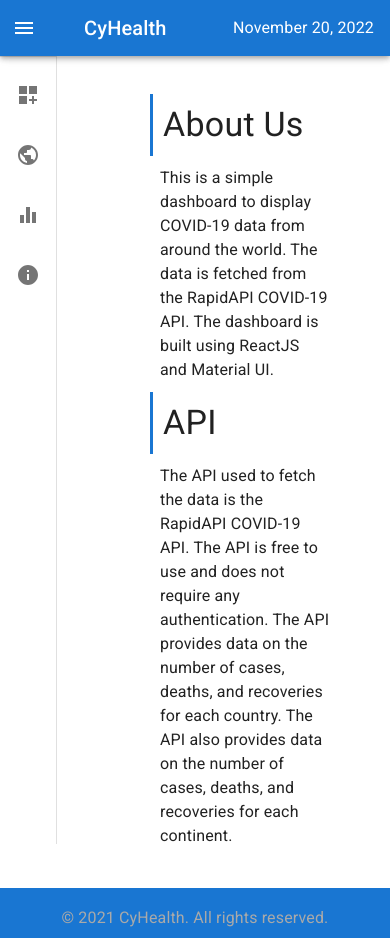
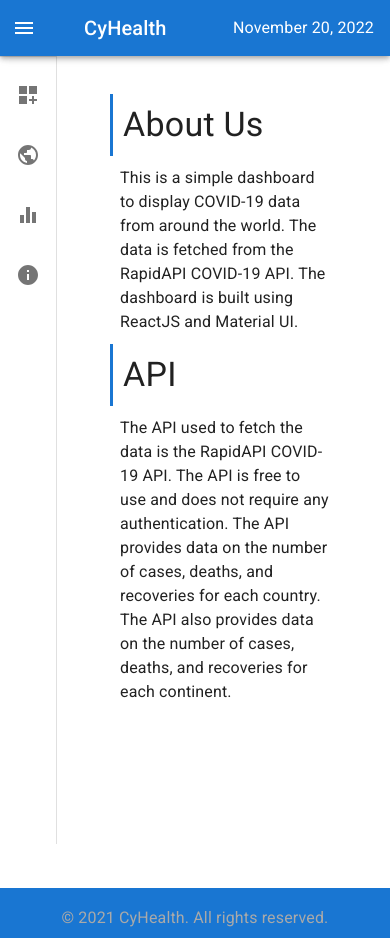
Before and after one commit to tonyoseko99/cy-health, a React (Create React App) app: page /about in a window 390 px wide. Built offline with nearby package versions, Linux system fonts and the light colour scheme; no server answers.

Commit message:
feat: add media query styles for the about us section

```diff
--- a/src/App.css
+++ b/src/App.css
@@ -193,7 +193,7 @@
     padding: 50px 50px 0 50px;
   }
   .about-us{
-    padding: 50px 50px 0 50px;
+    padding: 50px 50px 0 10px;
   }
   .about-title{
     font-size: 20px;
```
